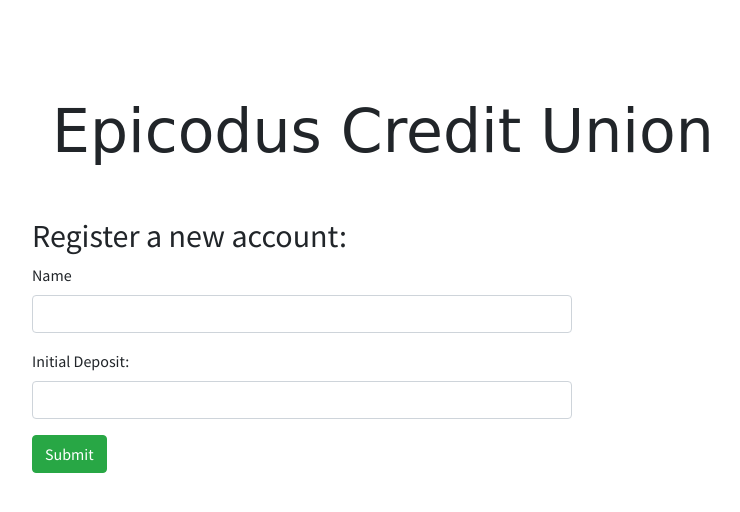
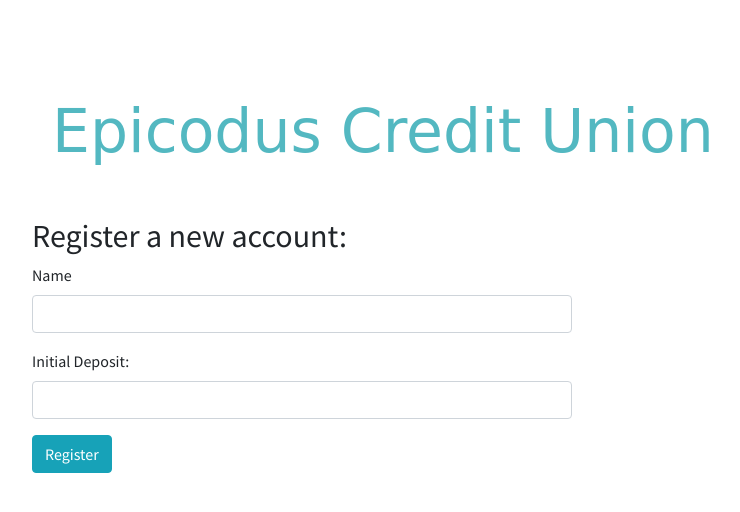
Before and after one commit to malyphong/CreditUnion, a plain HTML site: page index.html in a window 1280 px wide. Shown: the whole page, without its empty margins (53-793 px from the left). Drawn offline with nearby package versions, Linux system fonts and the light colour scheme; a web font is replaced by a local one.

Commit message:
add further css styling

```diff
--- a/css/styles.css
+++ b/css/styles.css
@@ -8,6 +8,15 @@ h1 {
   margin-top: 75px;
   margin-bottom: 30px;
   padding: 20px;
+}
+
+a {
+  color: #53b8c1;
+}
+
+a:hover {
+  text-decoration: none;
+  color: black;
 }
 
 h4 {
--- a/index.html
+++ b/index.html
@@ -11,7 +11,7 @@
   </head>
   <body>
     <div class="container">
-      <h1>Epicodus Credit Union</h1>
+      <h1><a href="./index.html">Epicodus Credit Union</a></h1>
       <h4 id="welcome">Welcome, <span class="userName"></span>! <a href="./index.html">Log Out</a></h4>
       <div class="row">
         <div class="col-md-6" id="registration">
@@ -25,7 +25,7 @@
               <label for="depositInput">Initial Deposit:</label>
               <input type="text" class="form-control" id="depositInput">
             </div>
-            <button class="btn btn-success" id="register" type="submit" name="button">Submit</button>
+            <button class="btn btn-info" id="register" type="submit" name="button">Register</button>
           </form>
         </div>
         <div class="col-md-6">
```
